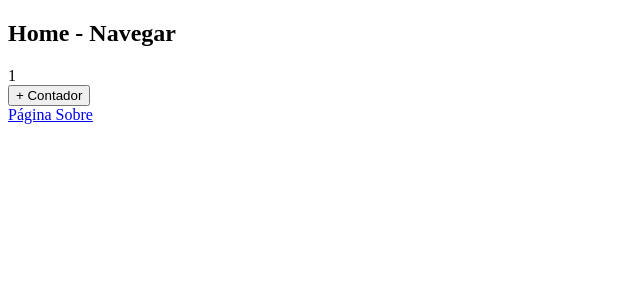
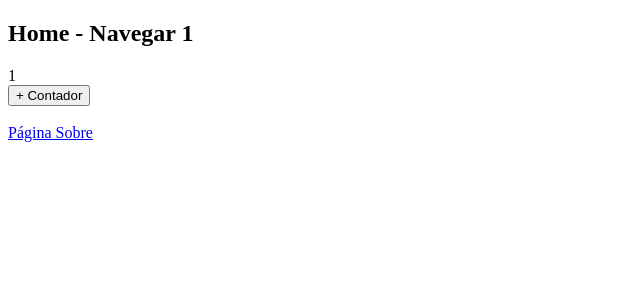
Before and after one commit to jntvsc/api-repo, a Next.js app: page / in a window 1280 px wide. Shown: the top 300 px of the page, without its empty margins (0-640 px from the left). Built offline with nearby package versions, Linux system fonts and the light colour scheme.

Commit message:
adiciona rota /api/tempo - novamente

```diff
--- a/pages/index.js
+++ b/pages/index.js
@@ -4,9 +4,9 @@ import Link from "next/link";
 function Home() {
     return (
         <div>
-            <h2>Home - Navegar</h2>
+            <h2>Home - Navegar 1</h2>
             <Contador />
-
+            <br/>
             <Link legacyBehavior href="/sobre">
                 <a>Página Sobre</a>
             </Link>
```
